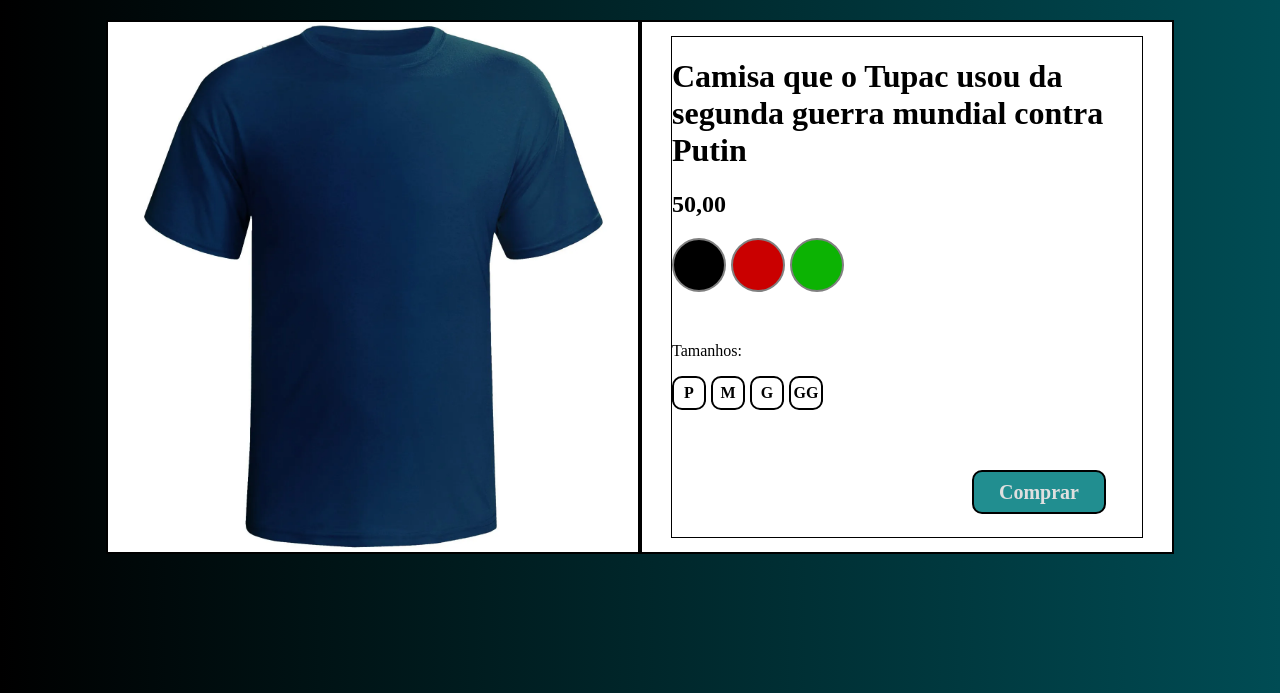
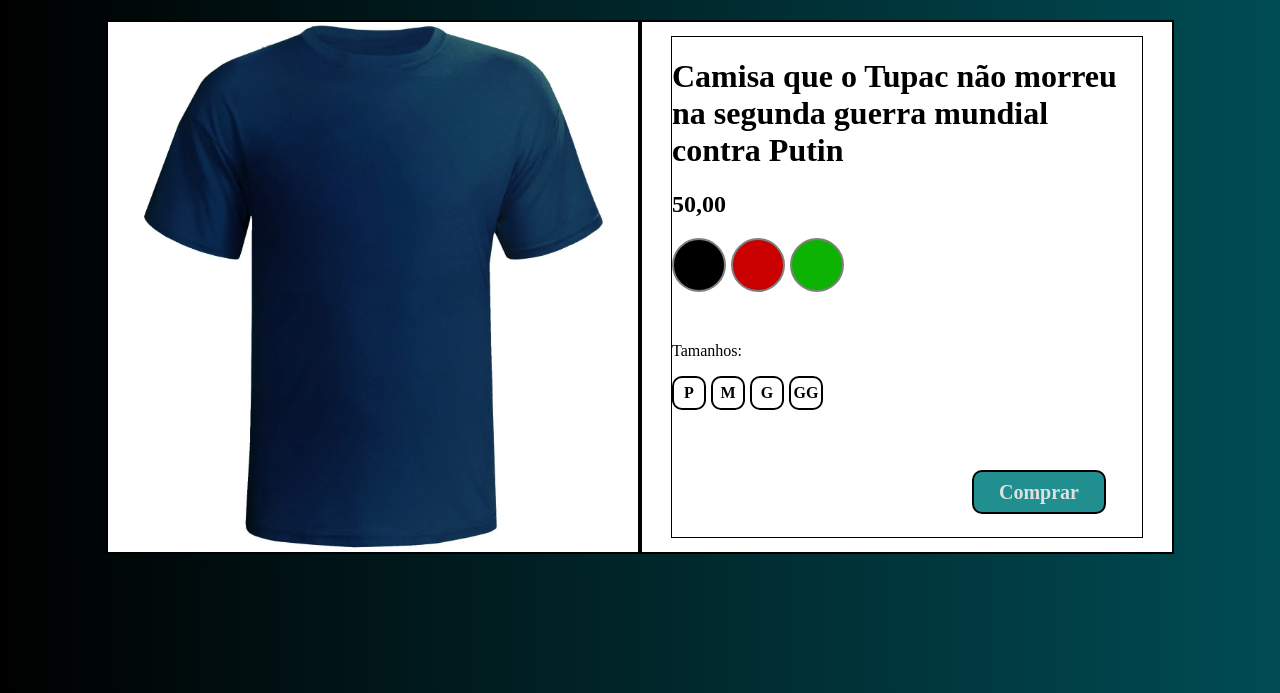
Before and after one commit to kaykybs/trabalho-senac, a plain HTML site: page VSCode/pages/camisa.html in a window 1280 px wide. Shown: the part 107-800 px from the top of the page. Drawn offline with Linux system fonts and the light colour scheme.

Commit message:
Update camisa.html

```diff
--- a/VSCode/pages/camisa.html
+++ b/VSCode/pages/camisa.html
@@ -20,7 +20,7 @@
         <img class="web-camisa" src="../img/image-camisa.png" alt="camisa">
         <div class="retangulo-camisa">
             <div class="design">
-                <h1>Camisa que o Tupac usou da segunda guerra mundial contra Putin</h1>
+                <h1>Camisa que o Tupac não morreu na segunda guerra mundial contra Putin</h1>
                 <h2>50,00</h2>
                 <div class="container-circulo">
                     <div class="circulo-preto"></div>
@@ -44,4 +44,5 @@
 
 </body>
 
+
 </html>
```
